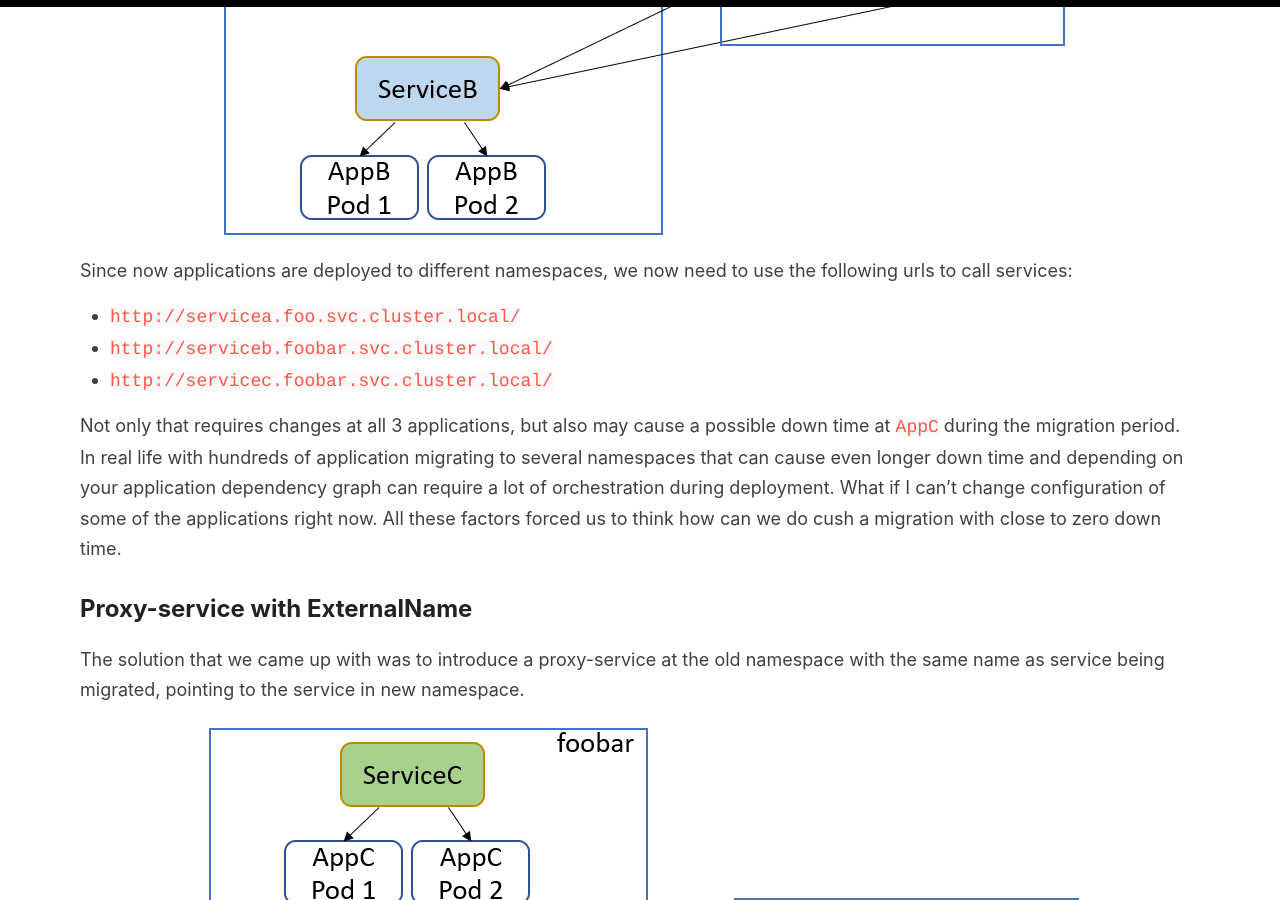
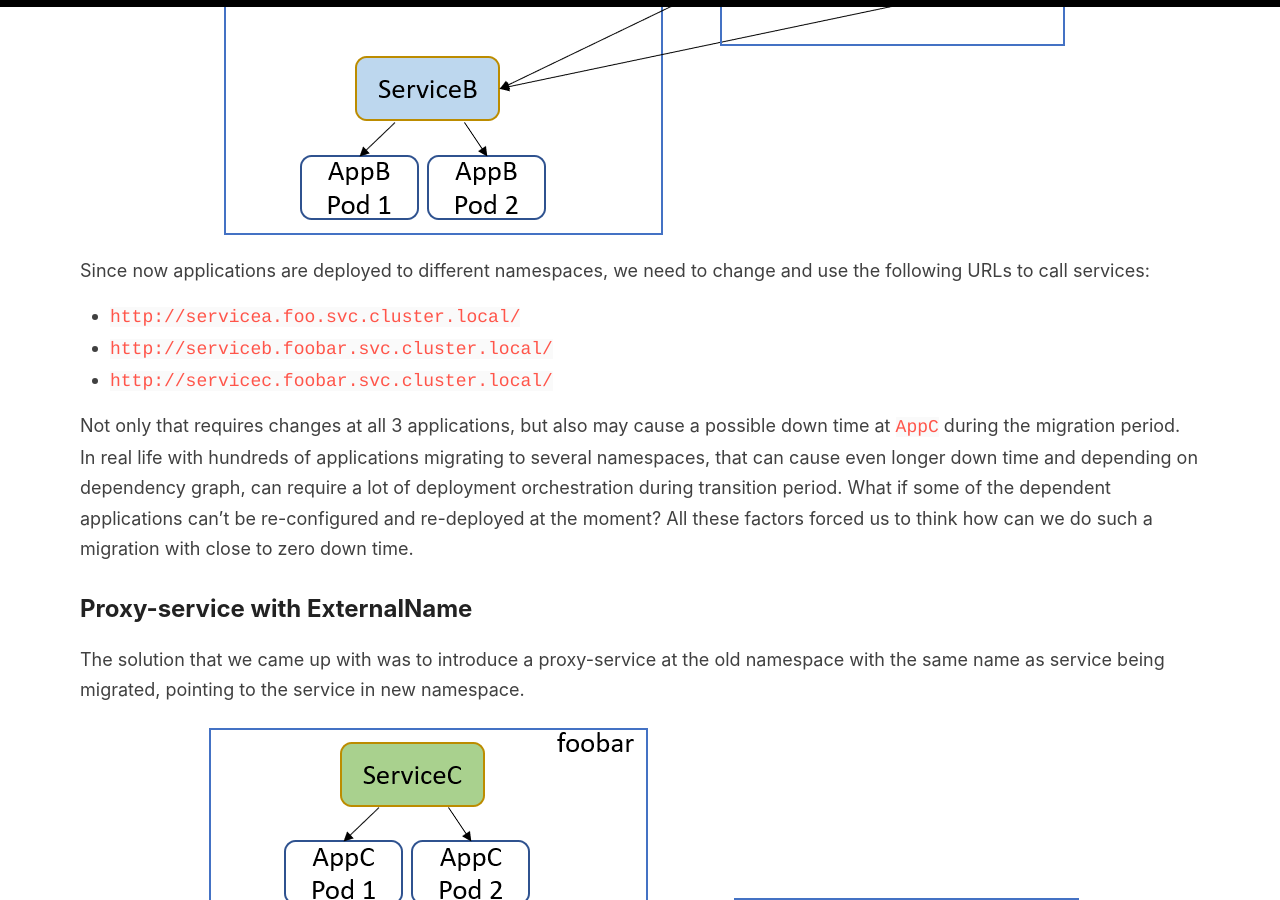
Before and after one commit to evgenyb/evgenyb.github.io, a Jekyll site: the page built from _posts/2021-01-28-kubernetes-service-proxy.md, in a window 1280 px wide and 900 px high, scrolled down 1766 px. Built offline with Jekyll 4.4.1, drawn with Linux system fonts in a browser that asks for light colours; nearby versions of some CDN libraries.

Commit message:
Working with content

```diff
--- a/_posts/2021-01-28-kubernetes-service-proxy.md
+++ b/_posts/2021-01-28-kubernetes-service-proxy.md
@@ -26,13 +26,13 @@ Now, we want to move `AppA` to the new `foo` namespace.
 
 ![step1](/images/2021-01-27-step1.png)
 
-Since now applications are deployed to different namespaces, we now need to use the following urls to call services:
+Since now applications are deployed to different namespaces, we need to change and use the following URLs to call services:
 
 * `http://servicea.foo.svc.cluster.local/`
 * `http://serviceb.foobar.svc.cluster.local/`
 * `http://servicec.foobar.svc.cluster.local/`
 
-Not only that requires changes at all 3 applications, but also may cause a possible down time at `AppC` during the migration period. In real life with hundreds of application migrating to several namespaces that can cause even longer down time and depending on your application dependency graph can require a lot of orchestration during deployment. What if I can't change configuration of some of the applications right now. All these factors forced us to think how can we do cush a migration with close to zero down time.
+Not only that requires changes at all 3 applications, but also may cause a possible down time at `AppC` during the migration period. In real life with hundreds of applications migrating to several namespaces, that can cause even longer down time and depending on dependency graph, can require a lot of deployment orchestration during transition period. What if some of the dependent applications can't be re-configured and re-deployed at the moment? All these factors forced us to think how can we do such a migration with close to zero down time.
 
 ## Proxy-service with ExternalName
 
```
